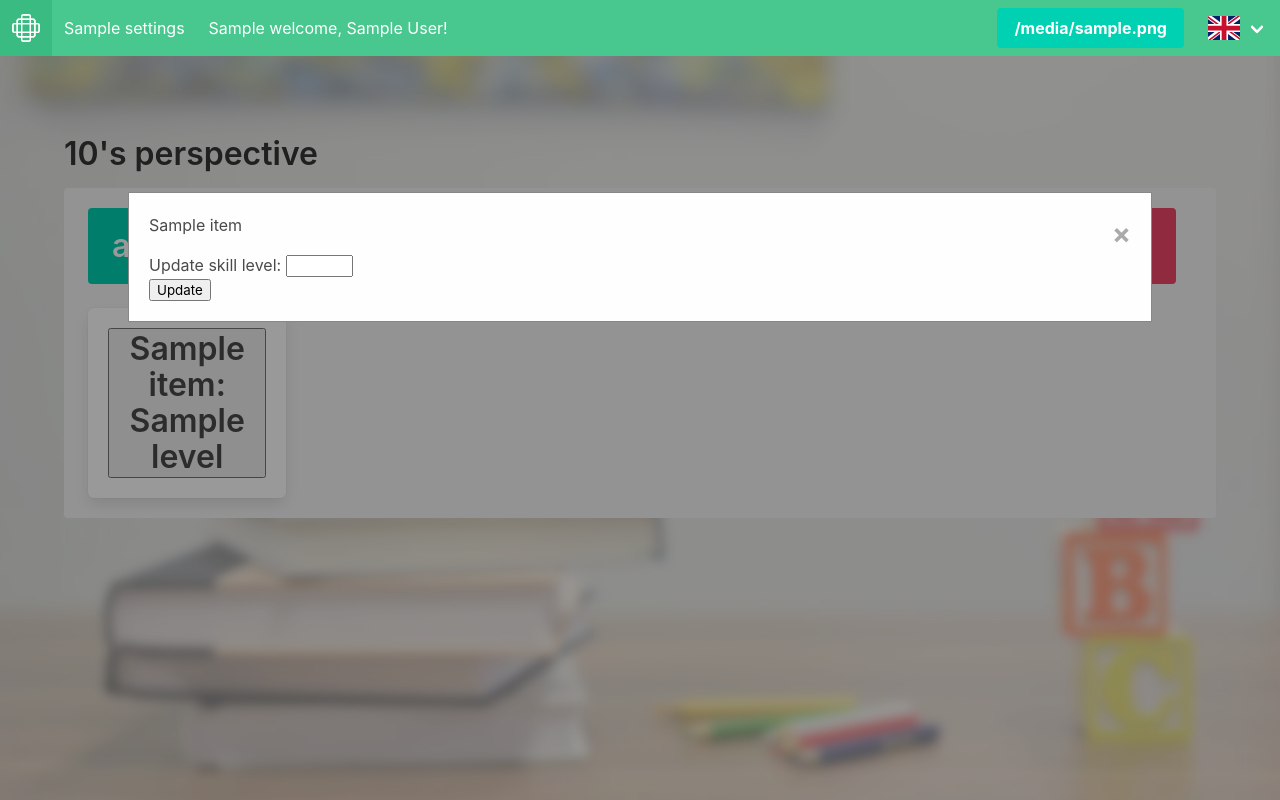
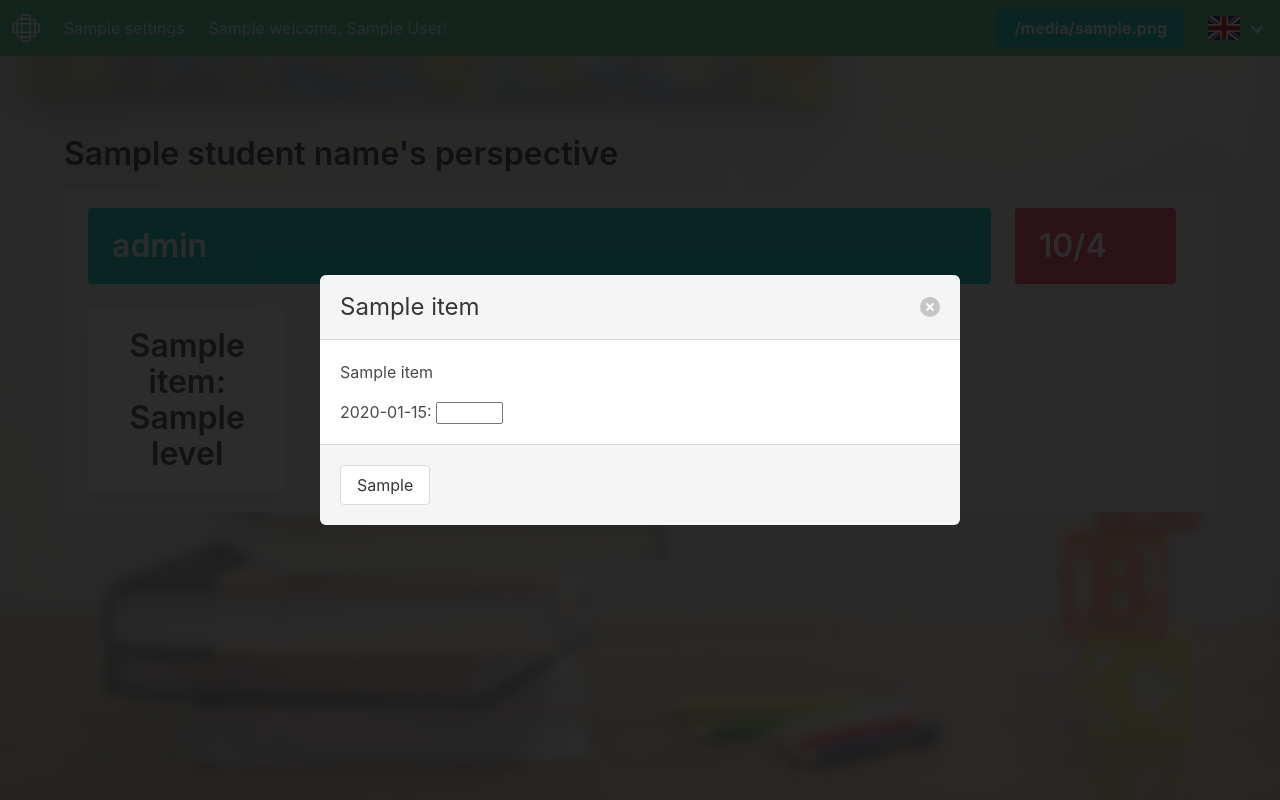
Before and after one commit to mizly/voltaire, a Flask app: template voltaire/templates/teacher/view.html in a window 1280 px wide, after a click that opens the changed part. Run offline with Flask 2, Linux system fonts and the light colour scheme; the visitor is signed in with stand-in values (Sample User, id 1); the template is opened without the code that fills it: most values are stand-ins (such as "Sample title", 1, 10 or a date in 2020); some libraries are stand-ins or nearby versions.

Commit message:
massive gui overhaul
i need sleep wah

```diff
--- a/voltaire/static/style.css
+++ b/voltaire/static/style.css
@@ -11,41 +11,8 @@ div.dbtable {
     position: sticky
 }
 
-/* Taken from https://www.w3schools.com/howto/howto_css_modals.asp
-/* The Modal (background) */
-.modal {
-    display: none; /* Hidden by default */
-    position: fixed; /* Stay in place */
-    z-index: 1; /* Sit on top */
-    left: 0;
-    top: 0;
-    width: 100%; /* Full width */
-    height: 100%; /* Full height */
-    overflow: auto; /* Enable scroll if needed */
-    background-color: rgb(0,0,0); /* Fallback color */
-    background-color: rgba(0,0,0,0.4); /* Black w/ opacity */
+.unstyled-button {
+  border: none;
+  padding: 0;
+  background: none;
 }
-
-/* Modal Content/Box */
-.modal-content {
-    background-color: #fefefe;
-    margin: 15% auto; /* 15% from the top and centered */
-    padding: 20px;
-    border: 1px solid #888;
-    width: 80%; /* Could be more or less, depending on screen size */
-}
-
-/* The Close Button */
-.close {
-    color: #aaa;
-    float: right;
-    font-size: 28px;
-    font-weight: bold;
-}
-
-.close:hover,
-.close:focus {
-    color: black;
-    text-decoration: none;
-    cursor: pointer;
-}
--- a/voltaire/student.py
+++ b/voltaire/student.py
@@ -41,6 +41,6 @@ def settings():
         }})
 
         session["lang"] = default_lang
-        flash(f"It worked! {_grade} {_class} {default_lang}")
+        #flash(f"It worked! {_grade} {_class} {default_lang}")
 
     return render_template("student/settings.html",**languages[session["lang"]])
--- a/voltaire/templates/base.html
+++ b/voltaire/templates/base.html
@@ -11,7 +11,7 @@
     <script src="https://kit.fontawesome.com/161cfb32c6.js" crossorigin="anonymous"></script>
     <style>
       html {
-        background: url(static/assets/bg.png) no-repeat center center fixed;
+        background: url(/static/assets/bg.png) no-repeat center center fixed;
         -webkit-background-size: cover;
         -moz-background-size: cover;
         -o-background-size: cover;
--- a/voltaire/templates/home/index.html
+++ b/voltaire/templates/home/index.html
@@ -59,6 +59,10 @@
 <div class = "center" style="top:110%;">
   <a href="#home"><i class="fa-solid fa-angle-up center scroll-button" style="font-size:48px; "></i></a>
 </div>
+
+<div id="more" class ="center columns title" style="top: 150%;">
+    {{quote_herfst}}
+</div>
 <div id="more" class ="center columns" style="top: 200%;">
     Made by Vu and Xiang.
 </div>
--- a/voltaire/templates/teacher/view.html
+++ b/voltaire/templates/teacher/view.html
@@ -2,7 +2,7 @@
 {% block header %}
     <div class = "container">
       <br></br>
-    <h1>{% block title %}{{your_progress}}'s perspective{% endblock %}</h1>
+    <h1>{% block title %}{{student_name}}'s perspective{% endblock %}</h1>
     </div>
 {% endblock %}
 
@@ -35,7 +35,7 @@
                  <div class = "tile is-child box">
                    <article class="tile">
                     <!-- The ... operator unpacks the array from this.value.split() into separate values (much like * in python) so two arguments are passed to view_modal() -->
-                     <button class="title" value="{{level}}.{{item}}" onclick="view_modal(...this.value.split('.'))">{{item}}: {{progress[level][item]}}</button>
+                     <button class="title unstyled-button" value="{{level}}.{{item}}" onclick="view_modal(...this.value.split('.'))">{{item}}: {{progress[level][item]}}</button>
                    </article>
                  </div>
                </div>
@@ -57,41 +57,52 @@
 
   <!-- Code adapated from https://www.w3schools.com/howto/howto_css_modals.asp -->
   <!-- Modal box -->
-  <div id="modal" class="modal">
-    <div class="modal-content">
-      <span class="close">&times;</span>
-      <p id="modal-text"></p>
-      <form method="POST">
-        <label for="">Update skill level:</label>
-        <input type="number" name="" id="modal-skill-level" min="1" max="4" required>
-        <br>
-        <input type="submit" value="Update">
+
+  <div id="modal" class="modal is-vcentered">
+    <div class="modal-background"></div>
+    <div class="modal-card">
+      <header class="modal-card-head">
+        <div class="container">
+        <p id="modal-title" class="modal-card-title"></p>
+        </div>
+        <button class="delete" aria-label="close"></button>
+      </header>
+      <section class="modal-card-body">
+        <p id="modal-text"></p>
+        <form method="POST">
+          <label for="">{{update}}:</label>
+          <input type="number" name="" id="modal-skill-level" min="1" max="4" required>
+          <br>
+      </section>
+      <footer class="modal-card-foot">
+        <input type="submit" class="button" value={{submit}}>
       </form>
+      </footer>
     </div>
   </div>
 
   <script>
   var modal = document.getElementById("modal");
+  var modal_title = document.getElementById("modal-title");
   var modal_text = document.getElementById("modal-text");
   var modal_tag = document.getElementById("modal-skill-level");
-  var span = document.getElementsByClassName("close")[0]
+  var span = document.getElementsByClassName("delete")[0]
+  var ok = document.getElementsByClassName("button is-success")[0]
 
   function view_modal(level, skill) {
-    modal.style.display = "block";
+    modal.classList.add('is-active');
     modal_text.innerText = skill;
+    modal_title.innerText = skill;
     modal_tag.setAttribute("name", String(level) + "." + String(skill));
   }
 
   // When the user clicks on <span> (x), close the modal
   span.onclick = function() {
-    modal.style.display = "none";
+    modal.classList.remove('is-active');
   }
 
-  // When the user clicks anywhere outside of the modal, close it
-  window.onclick = function(event) {
-    if (event.target == modal) {
-      modal.style.display = "none";
-    }
+  ok.onclick = function() {
+    modal.classList.remove('is-active');
   }
 
   </script>
```
Also changed, not shown: other parts of voltaire/templates/teacher/view.html (+1 -1 lines), voltaire/lang/en_CA.json (+6 -1 lines), voltaire/lang/fr_CA.json (+6 -1 lines), voltaire/teacher.py (+12 -7 lines), voltaire/templates/student/index.html (+28 -13 lines), voltaire/templates/student/settings.html (+68 -16 lines), voltaire/templates/teacher/index.html (+10 -2 lines).
